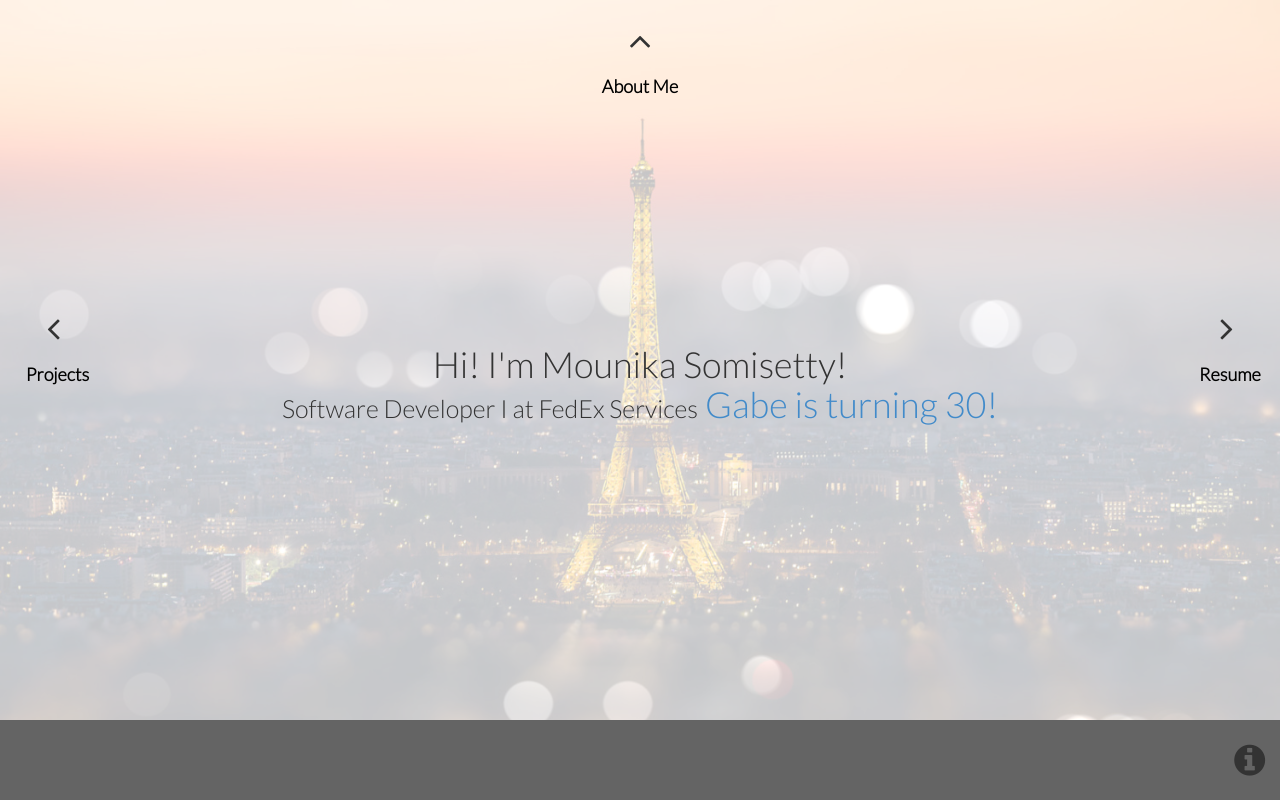
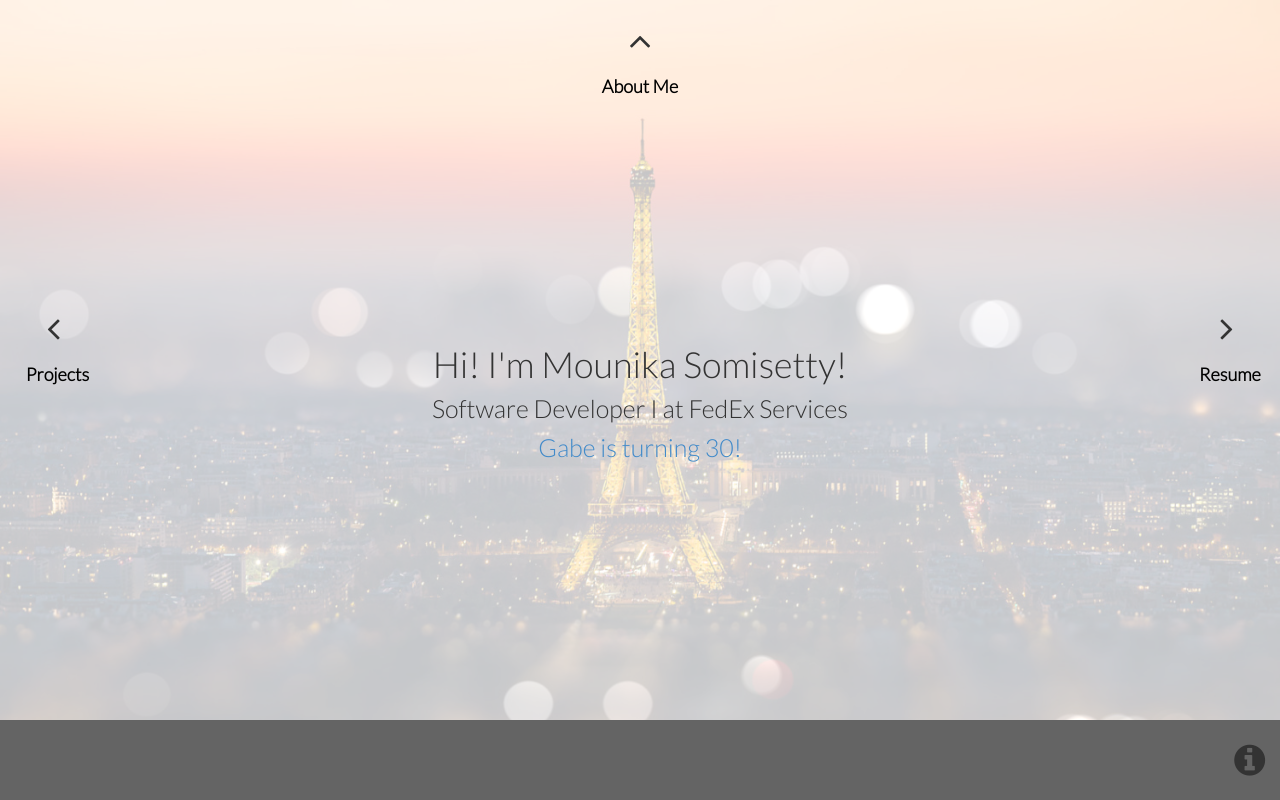
Before and after one commit to mounikasomisetty/mounikasomisetty.github.io, a plain HTML site: page index.html in a window 1280 px wide. Drawn offline with nearby package versions, Linux system fonts and the light colour scheme.

Commit message:
Update index.html

```diff
--- a/index.html
+++ b/index.html
@@ -51,7 +51,8 @@
                                 Hi! I'm Mounika Somisetty!
                                 <br>
                                 <span id="tagline">Software Developer I at FedEx Services</span>
-				    <span><a href="gabe30.html">Gabe is turning 30!</a></span>
+				    <br>
+				    <span id="tagline"><a href="gabe30.html" id="tagline">Gabe is turning 30!</a></span>
                                 <br>
                                 <span id="smaller-info" class="more-info white">
                                     <i class="fa fa-info-circle"></i>
```
